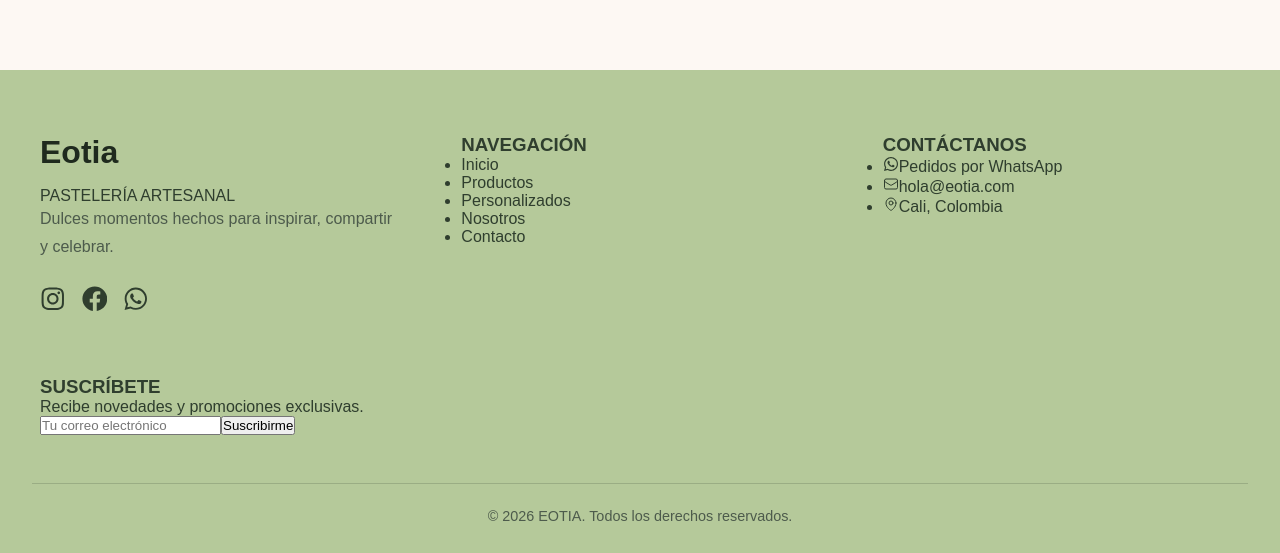
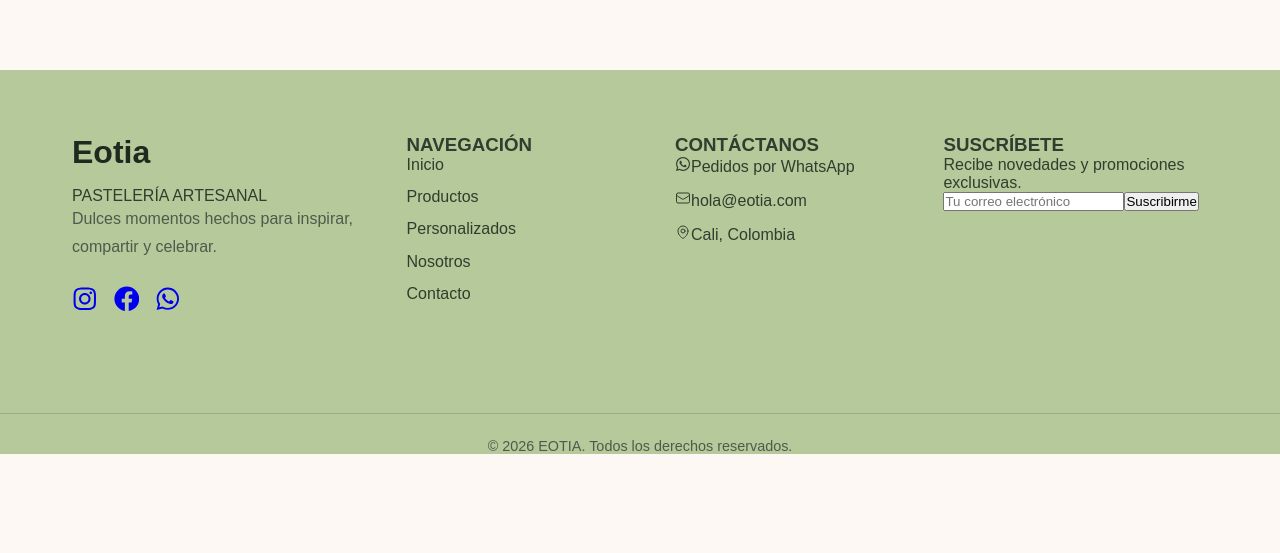
Before and after one commit to JulianManrique/eotia-frontend, a Next.js app: page / in a window 1280 px wide. Shown: the part 2480-3033 px from the top of the page. After the commit the page ends 2934 px from the top, so only its background shows below. Built offline with nearby package versions, Linux system fonts and the light colour scheme.

Commit message:
segunda mejora del Footer definitivo

```diff
--- a/app/components/Footer/Footer.module.css
+++ b/app/components/Footer/Footer.module.css
@@ -1,17 +1,18 @@
 .footer {
-  background: #B5C99A;
-  color: #2F3E2E;
-  padding: 4rem 2rem 2rem;
+  background: #b5c99a;
+  color: #2f3e2e;
   margin-top: 5rem;
 }
 
 .footerContainer {
   max-width: 1200px;
   margin: 0 auto;
+  padding: 4rem 2rem 3rem;
 
   display: grid;
-  grid-template-columns: repeat(3, 1fr);
-  gap: 4rem;
+  grid-template-columns: 1.3fr 1fr 1fr 1.2fr;
+  gap: 3rem;
+  align-items: start;
 }
 
 .footerBrand h2 {
@@ -77,6 +78,26 @@
   font-size: .9rem;
 }
 
+.footerColumn ul {
+  list-style: none;
+  padding: 0;
+  margin: 0;
+}
+
+.footerColumn li {
+  margin-bottom: 0.9rem;
+}
+
+.footerColumn a {
+  text-decoration: none;
+  color: inherit;
+  transition: color .3s;
+}
+
+.footerColumn a:hover {
+  color: #5d7a37;
+}
+
 /* Responsive */
 
 @media (max-width: 900px) {
--- a/app/components/Footer/Footer.tsx
+++ b/app/components/Footer/Footer.tsx
@@ -9,12 +9,12 @@ import {
   HiOutlineMapPin,
 } from "react-icons/hi2";
 
+import Link from "next/link";
 import styles from "./Footer.module.css";
 
 export default function Footer() {
   return (
     <footer className={styles.footer}>
-
       <div className={styles.footerContainer}>
 
         {/* Marca */}
@@ -30,9 +30,34 @@ export default function Footer() {
           </p>
 
           <div className={styles.footerSocials}>
-            <FaInstagram />
-            <FaFacebook />
-            <FaWhatsapp />
+
+            <a
+              href="https://instagram.com"
+              target="_blank"
+              rel="noopener noreferrer"
+              aria-label="Instagram"
+            >
+              <FaInstagram />
+            </a>
+
+            <a
+              href="https://facebook.com"
+              target="_blank"
+              rel="noopener noreferrer"
+              aria-label="Facebook"
+            >
+              <FaFacebook />
+            </a>
+
+            <a
+              href="https://wa.me/573000000000"
+              target="_blank"
+              rel="noopener noreferrer"
+              aria-label="WhatsApp"
+            >
+              <FaWhatsapp />
+            </a>
+
           </div>
 
         </div>
@@ -45,15 +70,25 @@ export default function Footer() {
 
           <ul>
 
-            <li>Inicio</li>
+            <li>
+              <Link href="/">Inicio</Link>
+            </li>
 
-            <li>Productos</li>
+            <li>
+              <Link href="/catalog/tortas">Productos</Link>
+            </li>
 
-            <li>Personalizados</li>
+            <li>
+              <Link href="/#services">Personalizados</Link>
+            </li>
 
-            <li>Nosotros</li>
+            <li>
+              <Link href="/#about">Nosotros</Link>
+            </li>
 
-            <li>Contacto</li>
+            <li>
+              <Link href="/#contact">Contacto</Link>
+            </li>
 
           </ul>
 
```
Also changed, not shown: 1 other file (tests, documents, lock files or other folders).
